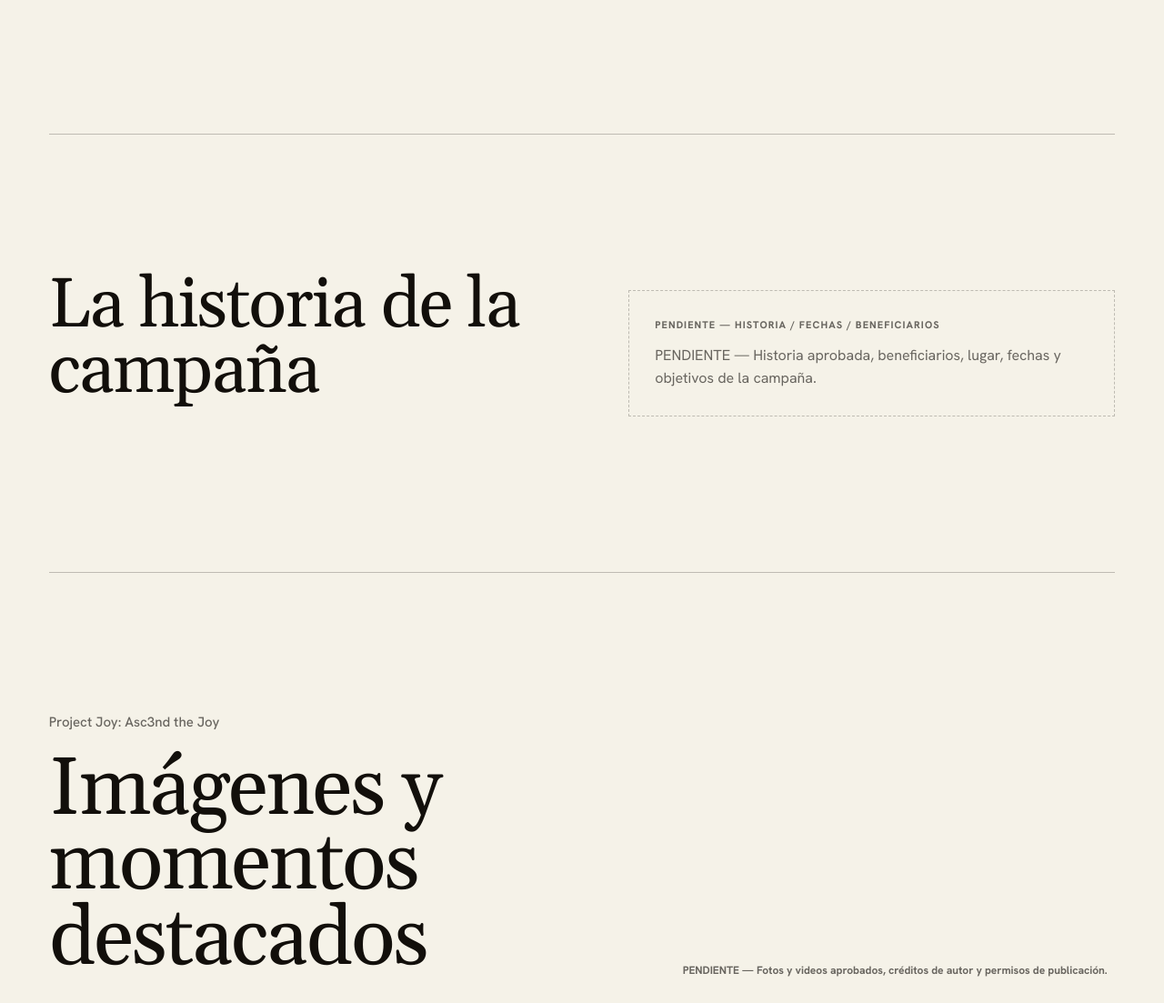
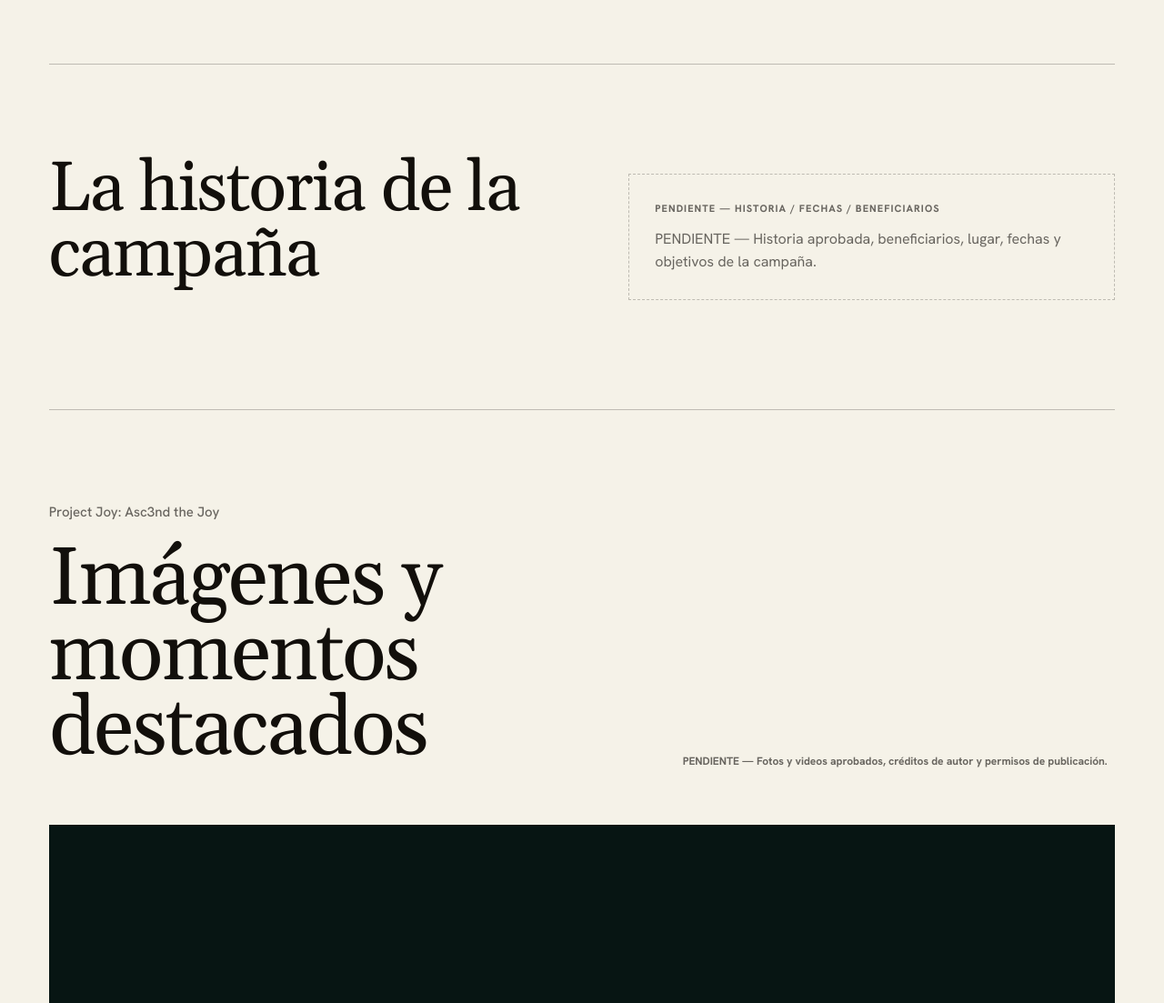
Before and after one commit to executiveusa/asc3nd-brand-site, a Next.js app: page /es/proyectos/project-joy in a window 1280 px wide. Shown: the part 565-1668 px from the top of the page at 91% size. Built offline with nearby package versions, Linux system fonts and the light colour scheme; no server answers.

Commit message:
Tighten native-scroll reading rhythm without changing layout or adding scroll handlers

```diff
--- a/app/projects/community-cuts/project.css
+++ b/app/projects/community-cuts/project.css
@@ -1,22 +1,22 @@
 .project-page { background: var(--paper); color: var(--ink); }
-.project-hero { padding: clamp(70px, 9vw, 130px) 0 clamp(90px, 12vw, 170px); }
+.project-hero { padding: clamp(52px, 7vw, 100px) 0 clamp(62px, 8vw, 112px); }
 .project-hero h1 { max-width: 1180px; margin-bottom: 32px; font-size: clamp(4rem, 10vw, 10rem); line-height: .92; letter-spacing: -.022em; }
 .project-meta { display: flex; flex-wrap: wrap; gap: 10px 28px; margin-bottom: 28px; }
 .project-meta p { margin: 0; font-size: 15px; font-weight: 500; letter-spacing: 0; text-transform: none; }
 .project-summary { max-width: 760px; margin: 0; color: var(--muted); font-size: clamp(1.1rem, 1.8vw, 1.45rem); line-height: 1.55; }
-.project-film-section { display: grid; grid-template-columns: minmax(260px, .72fr) minmax(320px, 1.28fr); gap: clamp(40px, 8vw, 120px); align-items: center; padding: clamp(90px, 12vw, 170px) 0; border-top: 1px solid var(--line); }
+.project-film-section { display: grid; grid-template-columns: minmax(260px, .72fr) minmax(320px, 1.28fr); gap: clamp(40px, 8vw, 120px); align-items: center; padding: clamp(64px, 8vw, 112px) 0; border-top: 1px solid var(--line); }
 .project-film-copy h2 { max-width: 700px; margin: 0 0 24px; font-size: clamp(3.3rem, 7vw, 7rem); line-height: .92; }
 .project-film-copy > p:last-child { max-width: 42ch; margin: 0; color: var(--muted); font-size: 1rem; line-height: 1.6; }
-.project-proof { padding: clamp(90px, 12vw, 170px) 0; border-top: 1px solid var(--line); }
-.project-proof-heading { display: grid; grid-template-columns: minmax(0, 1fr) minmax(280px, .8fr); gap: 24px clamp(36px, 8vw, 120px); align-items: end; margin-bottom: clamp(48px, 7vw, 90px); }
+.project-proof { padding: clamp(64px, 8vw, 112px) 0; border-top: 1px solid var(--line); }
+.project-proof-heading { display: grid; grid-template-columns: minmax(0, 1fr) minmax(280px, .8fr); gap: 24px clamp(36px, 8vw, 120px); align-items: end; margin-bottom: clamp(32px, 5vw, 62px); }
 .project-proof-heading .eyebrow { grid-column: 1 / -1; margin: 0; }
 .project-proof-heading h2 { margin: 0; font-size: clamp(3.3rem, 7vw, 7rem); line-height: .92; }
 .project-proof-heading > p:last-child { margin: 0; color: var(--muted); font-size: 12px; font-weight: 700; letter-spacing: 0; text-transform: none; }
-.project-evidence { display: grid; grid-template-columns: 1fr 1fr; gap: clamp(40px, 8vw, 120px); padding: clamp(90px, 12vw, 170px) 0; border-top: 1px solid var(--line); }
+.project-evidence { display: grid; grid-template-columns: 1fr 1fr; gap: clamp(40px, 8vw, 120px); padding: clamp(64px, 8vw, 112px) 0; border-top: 1px solid var(--line); }
 .project-evidence h2 { max-width: 580px; margin: 0; font-size: clamp(3rem, 6vw, 6rem); line-height: .93; }
 .project-evidence-body { align-self: end; color: var(--muted); font-size: 1rem; line-height: 1.7; }
 .project-evidence-body ul { margin: 0; padding-left: 18px; }
-.project-next { padding: clamp(100px, 14vw, 200px) 0; border-top: 1px solid var(--line); }
+.project-next { padding: clamp(76px, 10vw, 138px) 0; border-top: 1px solid var(--line); }
 .project-next h2 { max-width: 1120px; margin-bottom: 32px; font-size: clamp(3.6rem, 8vw, 8rem); line-height: .9; }
 .project-thanks { max-width: 720px; margin: 0 0 34px; color: var(--muted); font-size: clamp(1.05rem, 1.8vw, 1.35rem); line-height: 1.65; }
 .project-next-actions { display: flex; flex-wrap: wrap; gap: 18px 34px; align-items: center; }
```
